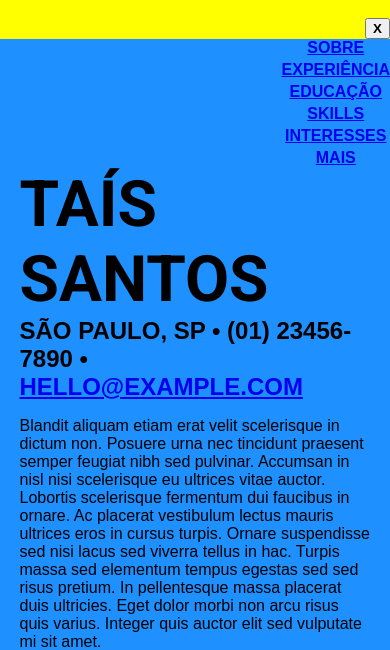
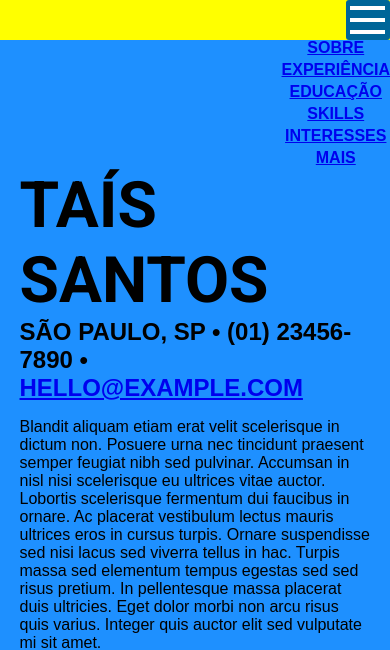
Before and after one commit to robsonresende/resume, a plain HTML site: page index.html in a window 390 px wide. Shown: the top 650 px of the page. Drawn offline with Linux system fonts and the light colour scheme.

Commit message:
Add animated close button.

```diff
--- /dev/null
+++ b/icon.css
@@ -0,0 +1,80 @@
+.menuicon {
+	width: 88px;
+	height: 88px;
+	float: right;
+}
+
+label {
+	max-width:44px;
+	max-height: 40px;
+	border-radius: 3px;
+}
+
+.menuicon label {
+	width: 100%;
+	height: 100%;
+	background-color: #006699;
+	position: absolute;
+	transition: all 0.3s linear;
+}
+
+#check {
+	position: absolute;
+	z-index: 1;
+	display: none;
+}
+
+.spcheck {
+	width: 35px;
+	height: 4px;
+	top: 18px;
+	right: 5px;
+	position: absolute;
+	background-color: #ffffff;
+	transition: all 0.3s linear;
+	z-index: 1;
+}
+
+.spcheck:before {
+	content: '';
+	width: 35px;
+	height: 4px;
+	bottom: -12px;
+	right: 0px;
+	position: absolute;
+	background-color: #ffffff;
+	transition: all 0.3s linear;
+	z-index: 1;
+}
+
+.spcheck:after {
+	content: '';
+	width: 35px;
+	height: 4px;
+	top: -12px;
+	right: 0px;
+	position: absolute;
+	background-color: #ffffff;
+	transition: all 0.3s linear;
+	z-index: 1;
+}
+
+#check:checked ~ span {
+	background-color: transparent;
+}
+
+#check:checked ~ .spcheck:before {
+	transform: translate(0px, -12px) rotate(-45deg);
+}
+
+#check:checked ~ span:after {
+	transform: translate(0px, 12px) rotate(45deg);
+}
+
+#check:checked ~ label {
+	border-radius: 50%;
+}
+
+#check:not(:checked) #menu {
+	visibility: visible;
+}
--- a/index.html
+++ b/index.html
@@ -24,9 +24,15 @@
       <div class="row">
 
         <nav id="sideBar">
+
           <img src="img/socialQuad-512.jpg" alt="foto do candidato" id="photo">
-          <br>
-          <button class="dropbtn">X</button>
+
+          <div class="menuicon">
+            <input type="checkbox" id="check">
+            <label for="check"></label>
+            <span class="spcheck"></span>
+          </div>
+
           <div id="menu">
             <a href="#sobre">Sobre</a>
             <a href="#experiencia">Experiência</a>
@@ -35,6 +41,7 @@
             <a href="#interesses">Interesses</a>
             <a href="#mais">Mais</a>
           </div>
+
         </nav>
 
       </div><!-- end div class row -->
--- a/style.css
+++ b/style.css
@@ -1,3 +1,5 @@
+@import 'icon.css' screen and (max-width: 992px);
+
 /* global styles */
 :root {
 	--blue: #0E223A;
@@ -68,10 +70,6 @@ i {
 	font-size: var(--icon);
 }
 
-span:first-child {
-	margin-left: 0;
-}
-
 
 section {
 	width: 90%;
@@ -81,6 +79,10 @@ section {
 
 [class*="col-"] {
 	float: left;
+}
+
+.menuicon {
+	visibility: hidden;
 }
 
 .social a {
@@ -183,6 +185,10 @@ section {
 		height: 0;
 	}
 
+	.menuicon {
+		visibility: visible;
+	}
+
 	.col-3 {
 		width: 100%;
 	}
@@ -193,13 +199,6 @@ section {
 		top: 0;
 		right: 0;
 
-	}
-
-	.dropbtn {
-		visibility: visible;
-		font-weight: bold;
-		cursor: pointer;
-		float: right;
 	}
 
 	.col-9 {
@@ -213,7 +212,7 @@ section {
 	}
 
 	#sideBar {
-		min-height: 0px;
+		min-height: 5px;
 		background-color: yellow;
 		text-align: center;
 		padding-top: 0;
@@ -222,23 +221,18 @@ section {
 		float: right;
 		margin-left: auto;
 		width: 100%;
+		height: 40px;
 	}
 
 	#menu {
-		display: none;
 		position: absolute;
-		z-index: 1;
 		top: 35px;
 		right: 0;
 	}
 
 	#menu a {
 		margin-top: 0;
-		display: block;
 		margin-top: 0.25em;
 	}
 
-	#sideBar:hover #menu {
-		display: block;
-	}
 }
```
